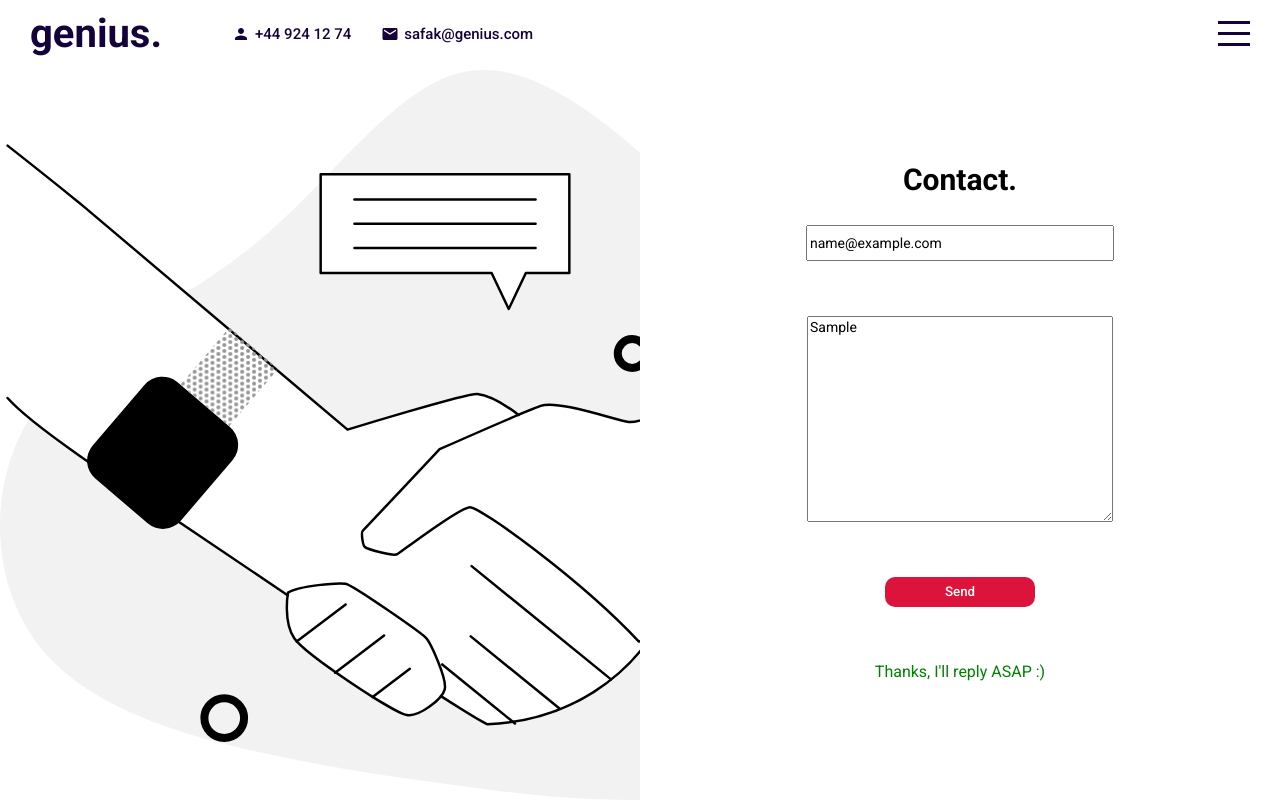
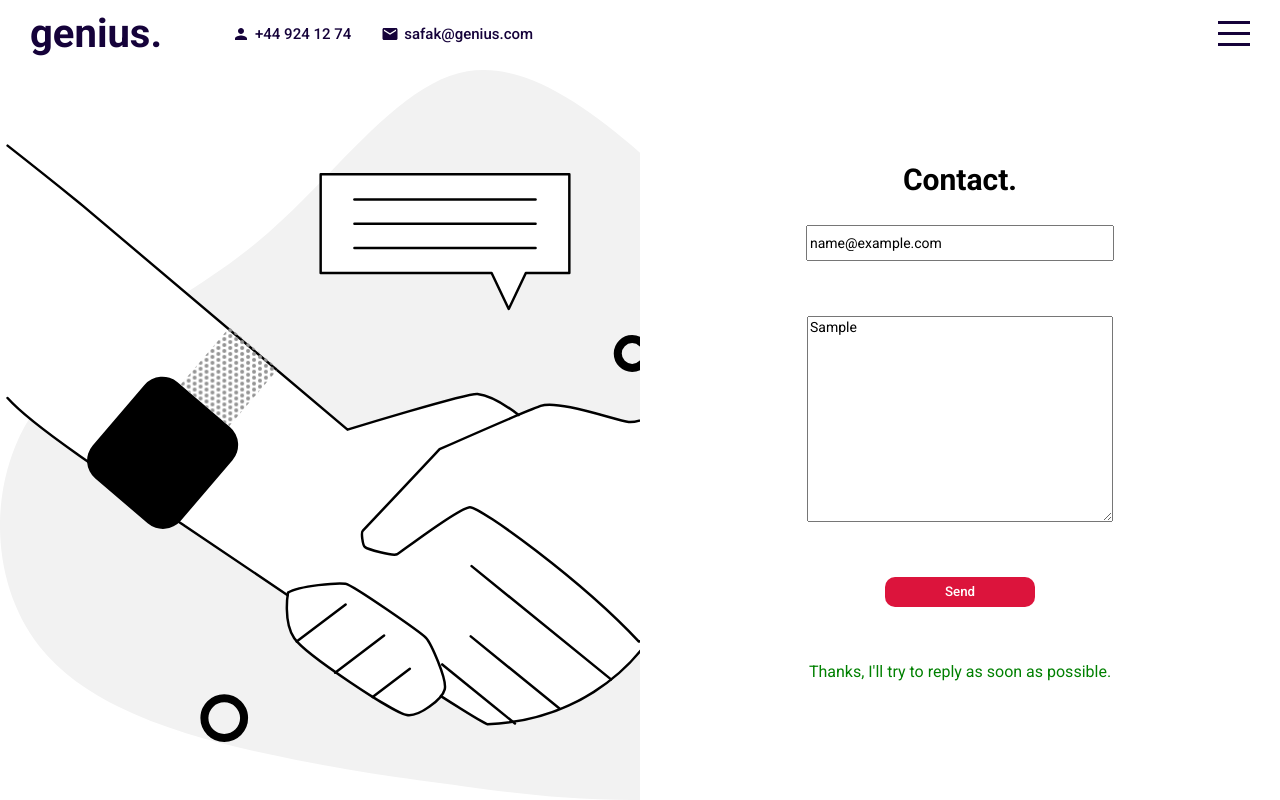
Before and after one commit to ShreyanshKeshav33/portfolio, a React (Create React App) app in the folder my-react-portfolio/: page / in a window 1280 px wide. Both pictures are taken after typing "name@example.com", "Sample" into the empty fields and a click on the button "Send". Built offline with nearby package versions, Linux system fonts and the light colour scheme.

Commit message:
Update Contact.jsx

```diff
--- a/my-react-portfolio/src/components/contact/Contact.jsx
+++ b/my-react-portfolio/src/components/contact/Contact.jsx
@@ -19,7 +19,7 @@ export default function Contact() {
           <input type="text" placeholder="Email" />
           <textarea placeholder="Message"></textarea>
           <button type="submit">Send</button>
-          {message && <span>Thanks, I'll reply ASAP :)</span>}
+          {message && <span>Thanks, I'll try to reply as soon as possible.</span>}
         </form>
       </div>
     </div>
```
